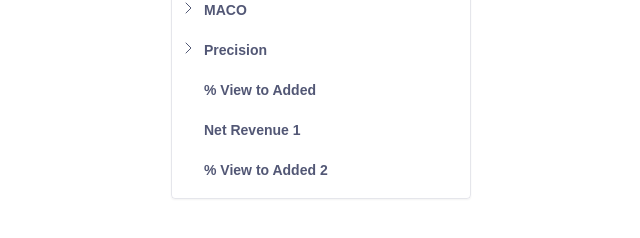
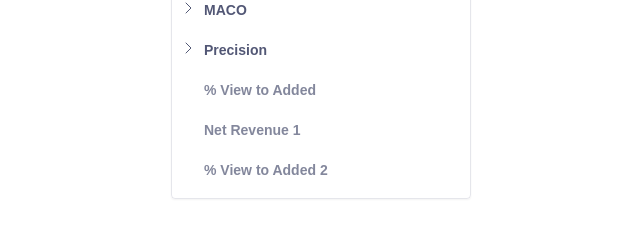
Before and after one commit to ozanbatuhankurucu/Small-HTML-CSS-Projects, a React (Create React App) app: page /projects/search-dropdown in a window 1280 px wide. Both pictures are taken after a click on the button "Net Revenue 5". Shown: the part 504-742 px from the top of the page, without its empty margins (373-1013 px from the left). Built offline with nearby package versions, Linux system fonts and the light colour scheme.

Commit message:
refactor

```diff
--- a/src/projects/SearchDropdown/DropdownWithSearch.tsx
+++ b/src/projects/SearchDropdown/DropdownWithSearch.tsx
@@ -47,6 +47,7 @@ const DropdownWithSearch: React.FC<DropdownWithSearchProps> = ({
     if (!isOpen) {
       setSearchQuery('')
       setFilteredAccordionOptions(accordionOptions)
+      setFilteredNonAccordionOptions(nonAccordionOptions)
     }
     setIsOpen((prev) => !prev)
   }
@@ -152,8 +153,6 @@ const DropdownWithSearch: React.FC<DropdownWithSearchProps> = ({
           <hr className='bg-primary-100' />
           <div className='overflow-auto max-h-64 rounded-md shadow-xs py-2'>
             {filteredAccordionOptions.map((option) => {
-              const isAccordionOpen =
-                searchQuery !== '' && option.options.length > 0
               const filterSectionTitledOptions = option.options.filter(
                 (opt) => opt.sectionTitle
               )
--- a/src/projects/SearchDropdown/OptionItem.tsx
+++ b/src/projects/SearchDropdown/OptionItem.tsx
@@ -1,7 +1,6 @@
 import React, { FC } from 'react'
 import cx from 'classnames'
 import { Info } from 'phosphor-react'
-import { isLabelIncludesSearchQuery } from './utils'
 import { Option } from './DropdownWithSearch'
 
 interface OptionItemProps {
@@ -18,20 +17,14 @@ const OptionItem: FC<OptionItemProps> = ({
   onOptionClick,
   tooltipDescription,
   className
-}) => {
-  const isOptionItemMatchedToSearchQuery =
-    searchQuery && isLabelIncludesSearchQuery(option.label, searchQuery)
-
-  return (
+}) => (
   <button
     type='button'
     onClick={() => onOptionClick(option)}
     className={cx(
-        'block w-full font-semibold text-left pr-2 pl-8 py-[10px] text-sm leading-5 text-primary-70 hover:bg-primary-5 focus:outline-none focus:bg-gray-100 focus:text-gray-900',
+      'block w-full font-semibold text-left pr-2 pl-8 py-[10px] text-sm leading-5 text-primary-50 hover:bg-primary-5 focus:outline-none focus:text-gray-900',
       {
-          '!text-primary-70': searchQuery === '',
-          'text-[#242836]': isOptionItemMatchedToSearchQuery,
-          'text-primary-50': !isOptionItemMatchedToSearchQuery
+        '!text-primary-70': searchQuery !== ''
       },
       className
     )}>
@@ -45,6 +38,5 @@ const OptionItem: FC<OptionItemProps> = ({
     </div>
   </button>
 )
-}
 
 export default OptionItem
```
Lines whose indentation alone changed are shown as unchanged.
